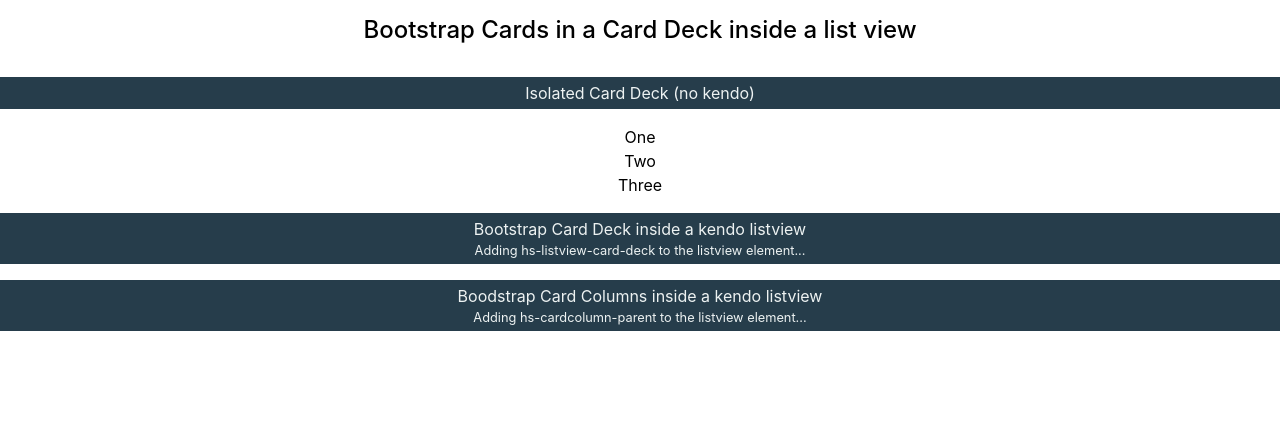
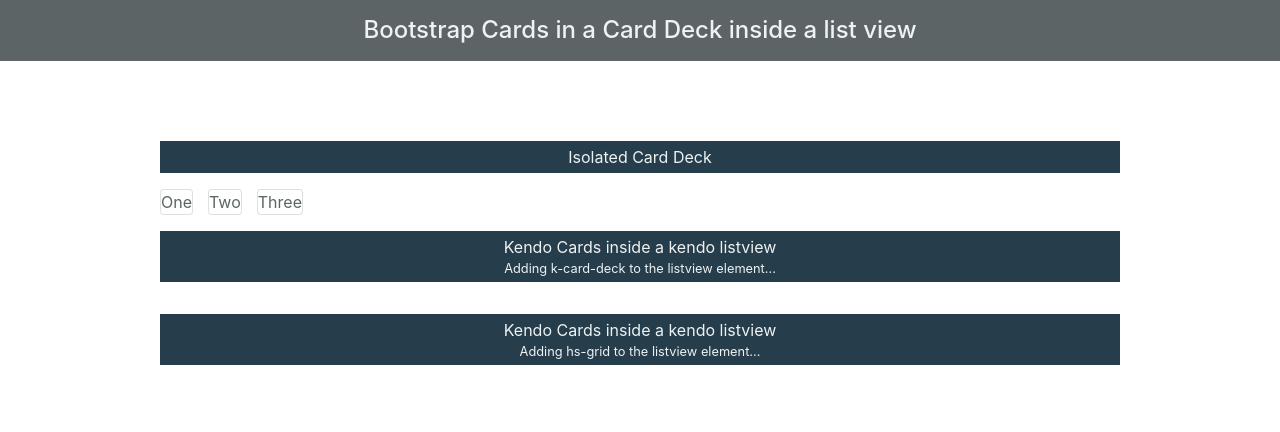
Before and after one commit to aderant-handshake/HSFramework-Public, a website: page src/listviewcards.html in a window 1280 px wide. Drawn offline with nearby package versions, Linux system fonts and the light colour scheme; a script that the page names is missing.

Commit message:
updates listviews

```diff
--- a/scss/utilities/_listview.scss
+++ b/scss/utilities/_listview.scss
@@ -16,3 +16,15 @@
         }
     }
 }
+
+.k-listview.k-card-deck {
+    > .k-listview-content {
+        @extend .k-card-deck
+    }
+}
+
+.k-listview.hs-grid {
+    > .k-listview-content {
+        @extend .hs-grid
+    }
+}
--- a/src/demo.js
+++ b/src/demo.js
@@ -493,7 +493,7 @@
      */
     jQuery(function () {
         $("#listviewcard0").kendoListView({
-            template: '<div class="card hs-box-150 px-2 py-0 my-2 text-center justify-content-center bg-light">' +
+            template: '<div class="k-card px-2 py-0 my-2 text-center justify-content-center bg-light">' +
                 ' <div class="h5 font-weight-bold">${ContactName}</div>' +
                 ' <div>${CompanyName}</div>'
                 //+ ' <div class="pt-1"><img style="width:50px" src="https://demos.telerik.com/kendo-ui/content/web/Customers/${CustomerID}.jpg" /></div>'
@@ -502,7 +502,7 @@
             dataSource: testDS9
         });
         $("#listviewcard1").kendoListView({
-            template: '<div class="card p-2 text-center bg-light">' +
+            template: '<div class="k-card p-2 text-center bg-light">' +
                 '  <div>${ContactName}</div>' +
                 '  <div>Job Title: ${ContactTitle}</div>' +
                 '  <div>${CompanyName}</div>' +
--- a/src/listviewcards.html
+++ b/src/listviewcards.html
@@ -14,27 +14,27 @@
 
 <body class="bg-body">
     <div id="kendomenu"></div>
-    <div class="h4 p-3 mb-3 text-center alert-info">Bootstrap Cards in a Card Deck inside a list view</div>
+    <div class="h4 p-3 mb-3 text-center bg-info">Bootstrap Cards in a Card Deck inside a list view</div>
     <div id="some-toolbar" class="mb-3"></div>
-    <div class="container">
-        <div class="text-center bg-primary py-1 my-3">Isolated Card Deck (no kendo)</div>
-        <div class="card-deck text-center">
-            <div class="card">One</div>
-            <div class="card">Two</div>
-            <div class="card">Three</div>
+    <div class="w-75 mx-auto py-5">
+        <div class="text-center bg-primary py-1 my-3">Isolated Card Deck</div>
+        <div class="k-card-deck text-center">
+            <div class="k-card">One</div>
+            <div class="k-card">Two</div>
+            <div class="k-card">Three</div>
         </div>
 
         <div class="text-center bg-primary py-1 my-3">
-            <div>Bootstrap Card Deck inside a kendo listview</div>
-            <div class="small">Adding hs-listview-card-deck to the listview element...</div>
+            <div>Kendo Cards inside a kendo listview</div>
+            <div class="small">Adding k-card-deck to the listview element...</div>
         </div>
-        <div id="listviewcard0" class="border-0 hs-listview-card-deck justify-content-between"></div>
+        <div id="listviewcard0" class="border-0 k-card-deck justify-content-between"></div>
 
         <div class="text-center bg-primary py-1 my-3">
-            <div>Boodstrap Card Columns inside a kendo listview</div>
-            <div class="small">Adding hs-cardcolumn-parent to the listview element...</div>
+            <div>Kendo Cards inside a kendo listview</div>
+            <div class="small">Adding hs-grid to the listview element...</div>
         </div>
-        <div id="listviewcard1" class="border-0 hs-listview-card-columns"></div>
+        <div id="listviewcard1" class="border-0 hs-grid"></div>
     </div>
 </body>
 
```
Also changed, not shown: release/hsframework.css, release/hsframework.min.css, 1 other file.
